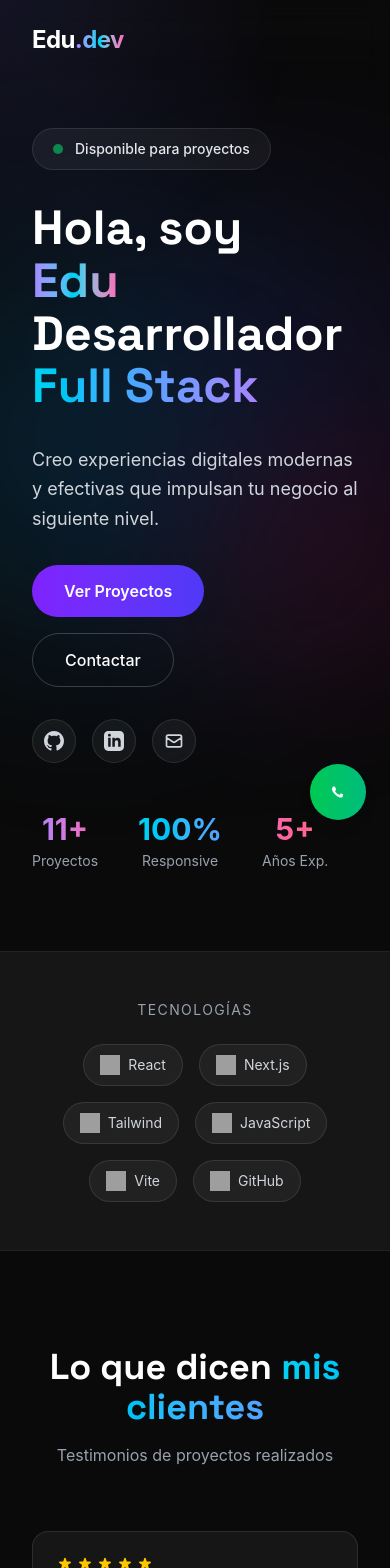
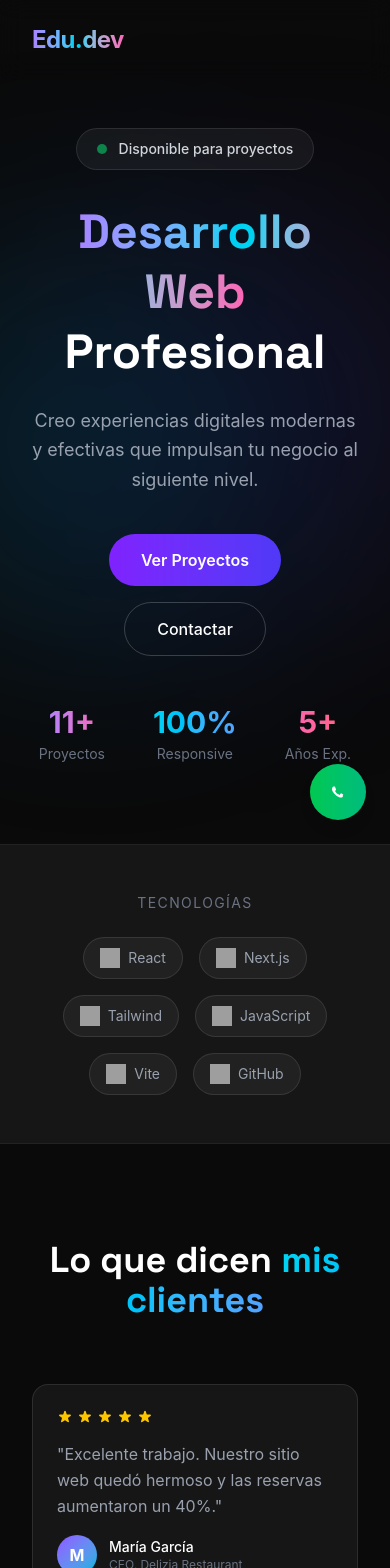
Before and after one commit to sanchezedu/portafolio-fresh, a React (Vite) app: page / in a window 390 px wide. Shown: the top 1568 px of the page. Built offline with nearby package versions, Linux system fonts and the light colour scheme; grey boxes are pictures that could not be loaded.

Commit message:
Update: minimalist design - remove avatar and hola soy edu

```diff
--- a/src/App.jsx
+++ b/src/App.jsx
@@ -1,48 +1,12 @@
 import { useState, useEffect } from 'react'
 
 const projects = [
-  {
-    title: 'AutoTech',
-    category: 'Automotriz',
-    url: 'auto-tech-three.vercel.app',
-    github: 'https://github.com/sanchezedu/auto-tech',
-    img: 'https://images.unsplash.com/photo-1487754180451-c456f719a1fc?w=600'
-  },
-  {
-    title: 'Delizia',
-    category: 'Restaurante',
-    url: 'delizia-restaurant.vercel.app',
-    github: 'https://github.com/sanchezedu/delizia-restaurant',
-    img: 'https://images.unsplash.com/photo-1414235077428-338989a2e8c0?w=600'
-  },
-  {
-    title: 'Aurora Cove',
-    category: 'Hotel',
-    url: 'aurora-cove.vercel.app',
-    github: 'https://github.com/sanchezedu/aurora-cove',
-    img: 'https://images.unsplash.com/photo-1571896349842-33c89424de2d?w=600'
-  },
-  {
-    title: 'VisionOptica',
-    category: 'Óptica',
-    url: 'vision-optica-premium.vercel.app',
-    github: 'https://github.com/sanchezedu/vision-optica-premium',
-    img: 'https://images.unsplash.com/photo-1576091160399-112ba8d25d1d?w=600'
-  },
-  {
-    title: 'Paws Clinic',
-    category: 'Veterinaria',
-    url: 'paws-clinic-chi.vercel.app',
-    github: 'https://github.com/sanchezedu/paws-clinic',
-    img: 'https://images.unsplash.com/photo-1548199973-03cce0bbc87b?w=600'
-  },
-  {
-    title: 'LexCorp',
-    category: 'Abogados',
-    url: 'lexcorp-firma.vercel.app',
-    github: 'https://github.com/sanchezedu/lexcorp-firma',
-    img: 'https://images.unsplash.com/photo-1589829545856-d10d557cf95f?w=600'
-  },
+  { title: 'AutoTech', category: 'Automotriz', url: 'auto-tech-three.vercel.app', github: 'https://github.com/sanchezedu/auto-tech', img: 'https://images.unsplash.com/photo-1487754180451-c456f719a1fc?w=600' },
+  { title: 'Delizia', category: 'Restaurante', url: 'delizia-restaurant.vercel.app', github: 'https://github.com/sanchezedu/delizia-restaurant', img: 'https://images.unsplash.com/photo-1414235077428-338989a2e8c0?w=600' },
+  { title: 'Aurora Cove', category: 'Hotel', url: 'aurora-cove.vercel.app', github: 'https://github.com/sanchezedu/aurora-cove', img: 'https://images.unsplash.com/photo-1571896349842-33c89424de2d?w=600' },
+  { title: 'VisionOptica', category: 'Óptica', url: 'vision-optica-premium.vercel.app', github: 'https://github.com/sanchezedu/vision-optica-premium', img: 'https://images.unsplash.com/photo-1576091160399-112ba8d25d1d?w=600' },
+  { title: 'Paws Clinic', category: 'Veterinaria', url: 'paws-clinic-chi.vercel.app', github: 'https://github.com/sanchezedu/paws-clinic', img: 'https://images.unsplash.com/photo-1548199973-03cce0bbc87b?w=600' },
+  { title: 'LexCorp', category: 'Abogados', url: 'lexcorp-firma.vercel.app', github: 'https://github.com/sanchezedu/lexcorp-firma', img: 'https://images.unsplash.com/photo-1589829545856-d10d557cf95f?w=600' },
 ]
 
 const services = [
@@ -89,18 +53,9 @@ function App() {
     <div className="min-h-screen bg-[#0a0a0a] font-sans overflow-x-hidden">
       {/* Animated Background */}
       <div className="fixed inset-0 pointer-events-none">
-        <div
-          className="absolute w-[600px] h-[600px] rounded-full opacity-30 transition-all duration-1000 ease-out"
-          style={{
-            background: 'radial-gradient(circle, rgba(99,102,241,0.4) 0%, transparent 70%)',
-            left: mousePos.x - 300,
-            top: mousePos.y - 300,
-          }}
-        />
         <div className="absolute top-0 left-0 w-full h-full opacity-20">
           <div className="absolute top-1/4 left-1/4 w-96 h-96 bg-gradient-to-r from-violet-600 to-indigo-600 rounded-full blur-[120px] animate-pulse"></div>
           <div className="absolute bottom-1/4 right-1/4 w-96 h-96 bg-gradient-to-r from-cyan-500 to-blue-600 rounded-full blur-[120px] animate-pulse" style={{ animationDelay: '1s' }}></div>
-          <div className="absolute top-1/2 left-1/2 w-64 h-64 bg-gradient-to-r from-pink-500 to-rose-600 rounded-full blur-[80px] animate-pulse" style={{ animationDelay: '2s' }}></div>
         </div>
         <div className="absolute inset-0 opacity-5" style={{ backgroundImage: 'linear-gradient(rgba(255,255,255,.1) 1px, transparent 1px), linear-gradient(90deg, rgba(255,255,255,.1) 1px, transparent 1px)', backgroundSize: '50px 50px' }}></div>
       </div>
@@ -109,49 +64,41 @@ function App() {
       <header className={`fixed top-0 left-0 right-0 z-50 backdrop-blur-md ${scrolled ? 'bg-[#0a0a0a]/90' : 'bg-transparent'}`}>
         <div className="max-w-6xl mx-auto px-8 h-20 flex items-center justify-between">
           <div className="text-2xl font-bold tracking-tight">
-            <span className="text-white">Edu</span>
-            <span className="bg-gradient-to-r from-violet-400 via-cyan-400 to-pink-400 bg-clip-text text-transparent">.dev</span>
+            <span className="bg-gradient-to-r from-violet-400 via-cyan-400 to-pink-400 bg-clip-text text-transparent">Edu.dev</span>
           </div>
           <nav className="hidden md:flex items-center gap-8">
-            <a href="#proyectos" className="text-gray-300 hover:text-white transition font-medium text-sm">Proyectos</a>
-            <a href="#testimonios" className="text-gray-300 hover:text-white transition font-medium text-sm">Testimonios</a>
-            <a href="#servicios" className="text-gray-300 hover:text-white transition font-medium text-sm">Servicios</a>
-            <a href="#contacto" className="bg-gradient-to-r from-violet-600 to-indigo-600 hover:from-violet-500 hover:to-indigo-500 text-white px-6 py-2.5 rounded-full text-sm font-medium transition transform hover:scale-105">
+            <a href="#proyectos" className="text-gray-400 hover:text-white transition font-medium text-sm">Proyectos</a>
+            <a href="#testimonios" className="text-gray-400 hover:text-white transition font-medium text-sm">Testimonios</a>
+            <a href="#servicios" className="text-gray-400 hover:text-white transition font-medium text-sm">Servicios</a>
+            <a href="#contacto" className="bg-gradient-to-r from-violet-600 to-indigo-600 hover:from-violet-500 hover:to-indigo-500 text-white px-6 py-2.5 rounded-full text-sm font-medium transition">
               Contactar
             </a>
           </nav>
         </div>
       </header>
 
-      {/* HERO */}
+      {/* HERO - Minimalist */}
       <section className="pt-32 pb-20 relative">
         <div className="max-w-6xl mx-auto px-8 relative z-10">
-          <div className="grid md:grid-cols-2 gap-16 items-center">
-            <div className="space-y-8">
-              <div className="inline-flex items-center gap-3 px-5 py-2.5 bg-white/5 border border-white/10 rounded-full">
+          <div className="max-w-3xl mx-auto text-center">
+            <div className="inline-flex items-center gap-3 px-5 py-2.5 bg-white/5 border border-white/10 rounded-full mb-8">
               <span className="w-2.5 h-2.5 bg-green-400 rounded-full animate-pulse"></span>
-                <span className="text-gray-200 text-sm font-medium">Disponible para proyectos</span>
+              <span className="text-gray-300 text-sm font-medium">Disponible para proyectos</span>
             </div>
 
-              <h1 className="text-5xl md:text-6xl lg:text-7xl font-bold leading-[1.1]">
-                <span className="text-white">Hola, soy </span>
-                <br/>
+            <h1 className="text-5xl md:text-6xl lg:text-7xl font-bold leading-tight mb-6">
               <span className="bg-gradient-to-r from-violet-400 via-cyan-400 to-pink-400 bg-clip-text text-transparent">
-                  Edu
+                Desarrollo Web
               </span>
               <br/>
-                <span className="text-white">Desarrollador</span>
-                <br/>
-                <span className="bg-gradient-to-r from-cyan-400 via-blue-400 to-violet-400 bg-clip-text text-transparent">
-                  Full Stack
-                </span>
+              <span className="text-white">Profesional</span>
             </h1>
 
-              <p className="text-lg text-gray-300 max-w-md leading-relaxed">
+            <p className="text-lg text-gray-400 max-w-xl mx-auto leading-relaxed mb-10">
               Creo experiencias digitales modernas y efectivas que impulsan tu negocio al siguiente nivel.
             </p>
 
-              <div className="flex flex-wrap gap-4">
+            <div className="flex flex-wrap justify-center gap-4 mb-12">
               <a href="#proyectos" className="bg-gradient-to-r from-violet-600 to-indigo-600 hover:from-violet-500 hover:to-indigo-500 text-white px-8 py-3.5 rounded-full font-semibold transition transform hover:scale-105">
                 Ver Proyectos
               </a>
@@ -160,52 +107,19 @@ function App() {
               </a>
             </div>
 
-              <div className="flex gap-4">
-                <a href="https://github.com/sanchezedu" className="w-11 h-11 bg-white/5 hover:bg-white/10 border border-white/10 rounded-full flex items-center justify-center text-gray-300 hover:text-white transition">
-                  <svg className="w-5 h-5" fill="currentColor" viewBox="0 0 24 24"><path d="M12 0c-6.626 0-12 5.373-12 12 0 5.302 3.438 9.8 8.207 11.387.599.111.793-.261.793-.577v-2.234c-3.338.726-4.033-1.416-4.033-1.416-.546-1.387-1.333-1.756-1.333-1.756-1.089-.745.083-.729.083-.729 1.205.084 1.839 1.237 1.839 1.237 1.07 1.834 2.807 1.304 3.492.997.107-.775.418-1.305.762-1.604-2.665-.305-5.467-1.334-5.467-5.931 0-1.311.469-2.381 1.236-3.221-.124-.303-.535-1.524.117-3.176 0 0 1.008-.322 3.301 1.23.957-.266 1.983-.399 3.003-.404 1.02.005 2.047.138 3.006.404 2.291-1.552 3.297-1.23 3.297-1.23.653 1.653.242 2.874.118 3.176.77.84 1.235 1.911 1.235 3.221 0 4.609-2.807 5.624-5.479 5.921.43.372.823 1.102.823 2.222v3.293c0 .319.192.694.801.576 4.765-1.589 8.199-6.086 8.199-11.386 0-6.627-5.373-12-12-12z"/></svg>
-                </a>
-                <a href="https://linkedin.com/in/eduardo-sanchez" className="w-11 h-11 bg-white/5 hover:bg-white/10 border border-white/10 rounded-full flex items-center justify-center text-gray-300 hover:text-white transition">
-                  <svg className="w-5 h-5" fill="currentColor" viewBox="0 0 24 24"><path d="M19 0h-14c-2.761 0-5 2.239-5 5v14c0 2.761 2.239 5 5 5h14c2.762 0 5-2.239 5-5v-14c0-2.761-2.238-5-5-5zm-11 19h-3v-11h3v11zm-1.5-12.268c-.966 0-1.75-.79-1.75-1.764s.784-1.764 1.75-1.764 1.75.79 1.75 1.764-.783 1.764-1.75 1.764zm13.5 12.268h-3v-5.604c0-3.368-4-3.113-4 0v5.604h-3v-11h3v1.765c1.396-2.586 7-2.777 7 2.476v6.759z"/></svg>
-                </a>
-                <a href="mailto:edu@local.dev" className="w-11 h-11 bg-white/5 hover:bg-white/10 border border-white/10 rounded-full flex items-center justify-center text-gray-300 hover:text-white transition">
-                  <svg className="w-5 h-5" fill="none" stroke="currentColor" viewBox="0 0 24 24"><path strokeLinecap="round" strokeLinejoin="round" strokeWidth="2" d="M3 8l7.89 5.26a2 2 0 002.22 0L21 8M5 19h14a2 2 0 002-2V7a2 2 0 00-2-2H5a2 2 0 00-2 2v10a2 2 0 002 2z"/></svg>
-                </a>
-              </div>
-
-              <div className="flex gap-10 pt-4">
+            {/* Stats */}
+            <div className="flex justify-center gap-12">
               <div className="text-center">
                 <div className="text-3xl md:text-4xl font-bold bg-gradient-to-r from-violet-400 to-pink-400 bg-clip-text text-transparent">11+</div>
-                  <div className="text-gray-400 text-sm mt-1">Proyectos</div>
+                <div className="text-gray-500 text-sm mt-1">Proyectos</div>
               </div>
               <div className="text-center">
                 <div className="text-3xl md:text-4xl font-bold bg-gradient-to-r from-cyan-400 to-blue-400 bg-clip-text text-transparent">100%</div>
-                  <div className="text-gray-400 text-sm mt-1">Responsive</div>
+                <div className="text-gray-500 text-sm mt-1">Responsive</div>
               </div>
               <div className="text-center">
                 <div className="text-3xl md:text-4xl font-bold bg-gradient-to-r from-pink-400 to-rose-400 bg-clip-text text-transparent">5+</div>
-                  <div className="text-gray-400 text-sm mt-1">Años Exp.</div>
-                </div>
-              </div>
-            </div>
-
-            {/* Right - Avatar */}
-            <div className="hidden md:flex justify-center">
-              <div className="relative">
-                <div className="absolute inset-0 bg-gradient-to-r from-violet-600/30 to-pink-600/30 rounded-full blur-[80px]"></div>
-                <div className="relative bg-gradient-to-br from-[#1a1a2e] to-[#0a0a0a] border border-white/10 rounded-3xl p-8 shadow-2xl">
-                  <div className="w-40 h-40 mx-auto mb-6 rounded-full overflow-hidden border-4 border-white/20">
-                    <img src="https://images.unsplash.com/photo-1507003211169-0a1dd7228f2d?w=400&h=400&fit=crop&crop=face" alt="Edu" className="w-full h-full object-cover" />
-                  </div>
-                  <div className="text-2xl font-bold text-center text-white mb-2">Edu.dev</div>
-                  <div className="text-center">
-                    <span className="bg-gradient-to-r from-violet-400 to-pink-400 bg-clip-text text-transparent font-medium">Full Stack Developer</span>
-                  </div>
-                  <div className="mt-6 flex justify-center gap-2 flex-wrap">
-                    <span className="px-3 py-1.5 bg-white/5 border border-white/10 rounded-full text-xs text-gray-300">React</span>
-                    <span className="px-3 py-1.5 bg-white/5 border border-white/10 rounded-full text-xs text-gray-300">Next.js</span>
-                    <span className="px-3 py-1.5 bg-white/5 border border-white/10 rounded-full text-xs text-gray-300">GSAP</span>
-                  </div>
-                </div>
+                <div className="text-gray-500 text-sm mt-1">Años Exp.</div>
               </div>
             </div>
           </div>
@@ -215,12 +129,12 @@ function App() {
       {/* TECHNOLOGIES */}
       <section className="py-12 bg-white/5 border-y border-white/5">
         <div className="max-w-6xl mx-auto px-8">
-          <p className="text-center text-gray-400 text-sm uppercase tracking-widest mb-6">Tecnologías</p>
+          <p className="text-center text-gray-500 text-sm uppercase tracking-widest mb-6">Tecnologías</p>
           <div className="flex flex-wrap justify-center gap-4">
             {technologies.map((tech, i) => (
               <div key={i} className="flex items-center gap-2 px-4 py-2.5 bg-white/5 border border-white/10 rounded-full hover:border-violet-500/50 transition cursor-default">
                 <img src={tech.icon} alt={tech.name} className="w-5 h-5" />
-                <span className="text-sm text-gray-300">{tech.name}</span>
+                <span className="text-sm text-gray-400">{tech.name}</span>
               </div>
             ))}
           </div>
@@ -234,7 +148,6 @@ function App() {
             <h2 className="text-4xl md:text-5xl font-bold text-white mb-4">
               Lo que dicen <span className="bg-gradient-to-r from-cyan-400 to-blue-400 bg-clip-text text-transparent">mis clientes</span>
             </h2>
-            <p className="text-gray-400">Testimonios de proyectos realizados</p>
           </div>
 
           <div className="grid md:grid-cols-3 gap-6">
@@ -245,7 +158,7 @@ function App() {
                     <svg key={i} className="w-4 h-4 text-yellow-400" fill="currentColor" viewBox="0 0 20 20"><path d="M9.049 2.927c.3-.921 1.603-.921 1.902 0l1.07 3.292a1 1 0 00.95.69h3.462c.969 0 1.371 1.24.588 1.81l-2.8 2.034a1 1 0 00-.364 1.118l1.07 3.292c.3.921-.755 1.688-1.54 1.118l-2.8-2.034a1 1 0 00-1.175 0l-2.8 2.034c-.784.57-1.838-.197-1.539-1.118l1.07-3.292a1 1 0 00-.364-1.118L2.98 8.72c-.783-.57-.38-1.81.588-1.81h3.461a1 1 0 00.951-.69l1.07-3.292z"/></svg>
                   ))}
                 </div>
-                <p className="text-gray-300 mb-4 leading-relaxed">"{testimonial.text}"</p>
+                <p className="text-gray-400 mb-4 leading-relaxed">"{testimonial.text}"</p>
                 <div className="flex items-center gap-3">
                   <div className="w-10 h-10 bg-gradient-to-br from-violet-500 to-cyan-500 rounded-full flex items-center justify-center text-white font-bold">
                     {testimonial.name.charAt(0)}
@@ -268,7 +181,6 @@ function App() {
             <h2 className="text-4xl md:text-5xl font-bold text-white mb-4">
               Mis <span className="bg-gradient-to-r from-violet-400 to-pink-400 bg-clip-text text-transparent">Servicios</span>
             </h2>
-            <p className="text-gray-400">Lo que puedo ofrecerte</p>
           </div>
 
           <div className="grid md:grid-cols-3 gap-6">
@@ -278,7 +190,7 @@ function App() {
                   {['💻', '🎨', '📱', '🚀', '🔍', '✨'][i]}
                 </div>
                 <h3 className="text-xl font-semibold text-white mb-3 group-hover:text-violet-300 transition">{service.title}</h3>
-                <p className="text-gray-400 leading-relaxed">{service.desc}</p>
+                <p className="text-gray-500 leading-relaxed">{service.desc}</p>
               </div>
             ))}
           </div>
@@ -292,7 +204,6 @@ function App() {
             <h2 className="text-4xl md:text-5xl font-bold text-white mb-4">
               Mis <span className="bg-gradient-to-r from-cyan-400 to-blue-400 bg-clip-text text-transparent">Proyectos</span>
             </h2>
-            <p className="text-gray-400">Landing pages profesionales</p>
           </div>
 
           <div className="grid md:grid-cols-3 gap-6">
@@ -307,11 +218,11 @@ function App() {
                 </div>
                 <div className="p-5">
                   <h3 className="text-lg font-semibold text-white group-hover:text-cyan-300 transition">{project.title}</h3>
-                  <p className="text-gray-500 text-sm mt-1 mb-4">{project.url}</p>
+                  <p className="text-gray-600 text-sm mt-1 mb-4">{project.url}</p>
                   <div className="flex gap-2">
                     <a href={`https://${project.url}`} target="_blank" rel="noopener noreferrer" className="flex-1 flex items-center justify-center gap-2 px-4 py-2 bg-gradient-to-r from-violet-600 to-indigo-600 hover:from-violet-500 hover:to-indigo-500 text-white text-xs font-medium rounded-lg transition transform hover:scale-105">
                       <svg className="w-4 h-4" fill="none" stroke="currentColor" viewBox="0 0 24 24"><path strokeLinecap="round" strokeLinejoin="round" strokeWidth="2" d="M10 6H6a2 2 0 00-2 2v10a2 2 0 002 2h10a2 2 0 002-2v-4M14 4h6m0 0v6m0-6L10 14"/></svg>
-                      Ver Demo
+                      Demo
                     </a>
                     <a href={project.github} target="_blank" rel="noopener noreferrer" className="flex-1 flex items-center justify-center gap-2 px-4 py-2 bg-white/10 hover:bg-white/20 border border-white/10 text-white text-xs font-medium rounded-lg transition">
                       <svg className="w-4 h-4" fill="currentColor" viewBox="0 0 24 24"><path d="M12 0c-6.626 0-12 5.373-12 12 0 5.302 3.438 9.8 8.207 11.387.599.111.793-.261.793-.577v-2.234c-3.338.726-4.033-1.416-4.033-1.416-.546-1.387-1.333-1.756-1.333-1.756-1.089-.745.083-.729.083-.729 1.205.084 1.839 1.237 1.839 1.237 1.07 1.834 2.807 1.304 3.492.997.107-.775.418-1.305.762-1.604-2.665-.305-5.467-1.334-5.467-5.931 0-1.311.469-2.381 1.236-3.221-.124-.303-.535-1.524.117-3.176 0 0 1.008-.322 3.301 1.23.957-.266 1.983-.399 3.003-.404 1.02.005 2.047.138 3.006.404 2.291-1.552 3.297-1.23 3.297-1.23.653 1.653.242 2.874.118 3.176.77.84 1.235 1.911 1.235 3.221 0 4.609-2.807 5.624-5.479 5.921.43.372.823 1.102.823 2.222v3.293c0 .319.192.694.801.576 4.765-1.589 8.199-6.086 8.199-11.386 0-6.627-5.373-12-12-12z"/></svg>
@@ -332,7 +243,7 @@ function App() {
         <div className="absolute bottom-0 right-1/4 w-64 h-64 bg-gradient-to-r from-cyan-600/30 to-blue-600/30 rounded-full blur-[100px]"></div>
         <div className="max-w-3xl mx-auto px-8 text-center relative z-10">
           <h2 className="text-4xl md:text-5xl font-bold text-white mb-6">¿Listo para trabajar juntos?</h2>
-          <p className="text-xl text-gray-300 mb-10">Contáctame y hagamos tu proyecto realidad</p>
+          <p className="text-xl text-gray-400 mb-10">Contáctame y hagamos tu proyecto realidad</p>
           <a href="mailto:edu@local.dev" className="inline-flex items-center gap-3 bg-gradient-to-r from-violet-600 to-indigo-600 hover:from-violet-500 hover:to-indigo-500 text-white px-10 py-4 rounded-full font-semibold text-lg transition transform hover:scale-105">
             <svg className="w-5 h-5" fill="none" stroke="currentColor" viewBox="0 0 24 24"><path strokeLinecap="round" strokeLinejoin="round" strokeWidth="2" d="M3 8l7.89 5.26a2 2 0 002.22 0L21 8M5 19h14a2 2 0 002-2V7a2 2 0 00-2-2H5a2 2 0 00-2 2v10a2 2 0 002 2z"/></svg>
             Enviar Email
@@ -346,14 +257,13 @@ function App() {
           <div className="grid md:grid-cols-3 gap-12 text-center md:text-left">
             <div>
               <div className="text-2xl font-bold mb-4">
-                <span className="text-white">Edu</span>
-                <span className="bg-gradient-to-r from-violet-400 to-pink-400 bg-clip-text text-transparent">.dev</span>
+                <span className="bg-gradient-to-r from-violet-400 to-pink-400 bg-clip-text text-transparent">Edu.dev</span>
               </div>
-              <p className="text-gray-400">Desarrollo Web y Soluciones Digitales</p>
+              <p className="text-gray-500">Desarrollo Web y Soluciones Digitales</p>
             </div>
             <div>
               <h4 className="font-semibold text-white mb-4">Contacto</h4>
-              <ul className="space-y-2 text-gray-400">
+              <ul className="space-y-2 text-gray-500">
                 <li>edu@local.dev</li>
                 <li>+593 99 999 9999</li>
                 <li>Guayaquil, Ecuador</li>
@@ -362,14 +272,14 @@ function App() {
             <div>
               <h4 className="font-semibold text-white mb-4">Links</h4>
               <ul className="space-y-2">
-                <li><a href="#proyectos" className="text-gray-400 hover:text-violet-400 transition">Proyectos</a></li>
-                <li><a href="#testimonios" className="text-gray-400 hover:text-violet-400 transition">Testimonios</a></li>
-                <li><a href="#servicios" className="text-gray-400 hover:text-violet-400 transition">Servicios</a></li>
-                <li><a href="#contacto" className="text-gray-400 hover:text-violet-400 transition">Contacto</a></li>
+                <li><a href="#proyectos" className="text-gray-500 hover:text-violet-400 transition">Proyectos</a></li>
+                <li><a href="#testimonios" className="text-gray-500 hover:text-violet-400 transition">Testimonios</a></li>
+                <li><a href="#servicios" className="text-gray-500 hover:text-violet-400 transition">Servicios</a></li>
+                <li><a href="#contacto" className="text-gray-500 hover:text-violet-400 transition">Contacto</a></li>
               </ul>
             </div>
           </div>
-          <div className="border-t border-white/10 mt-12 pt-8 text-center text-gray-500">
+          <div className="border-t border-white/10 mt-12 pt-8 text-center text-gray-600">
             2026 Edu.dev - Todos los derechos reservados
           </div>
         </div>
```
Lines whose indentation alone changed are shown as unchanged.
